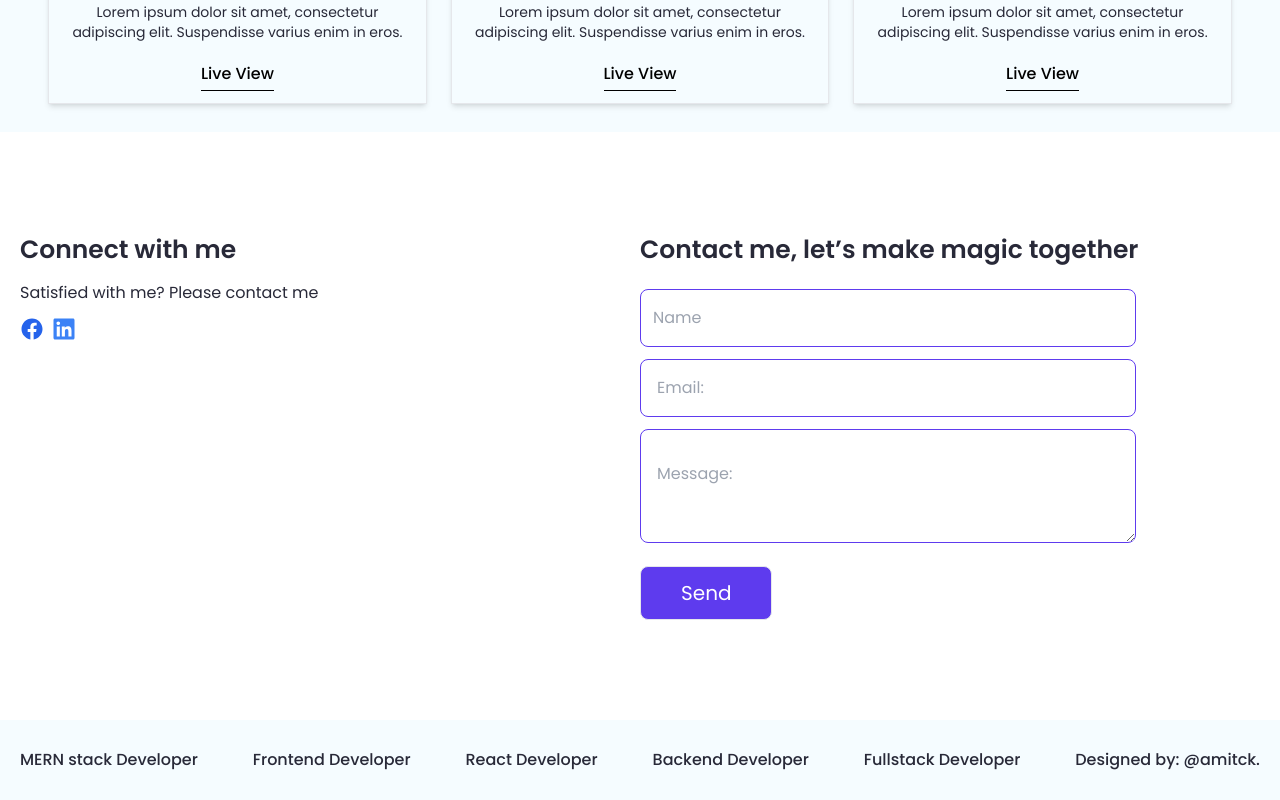
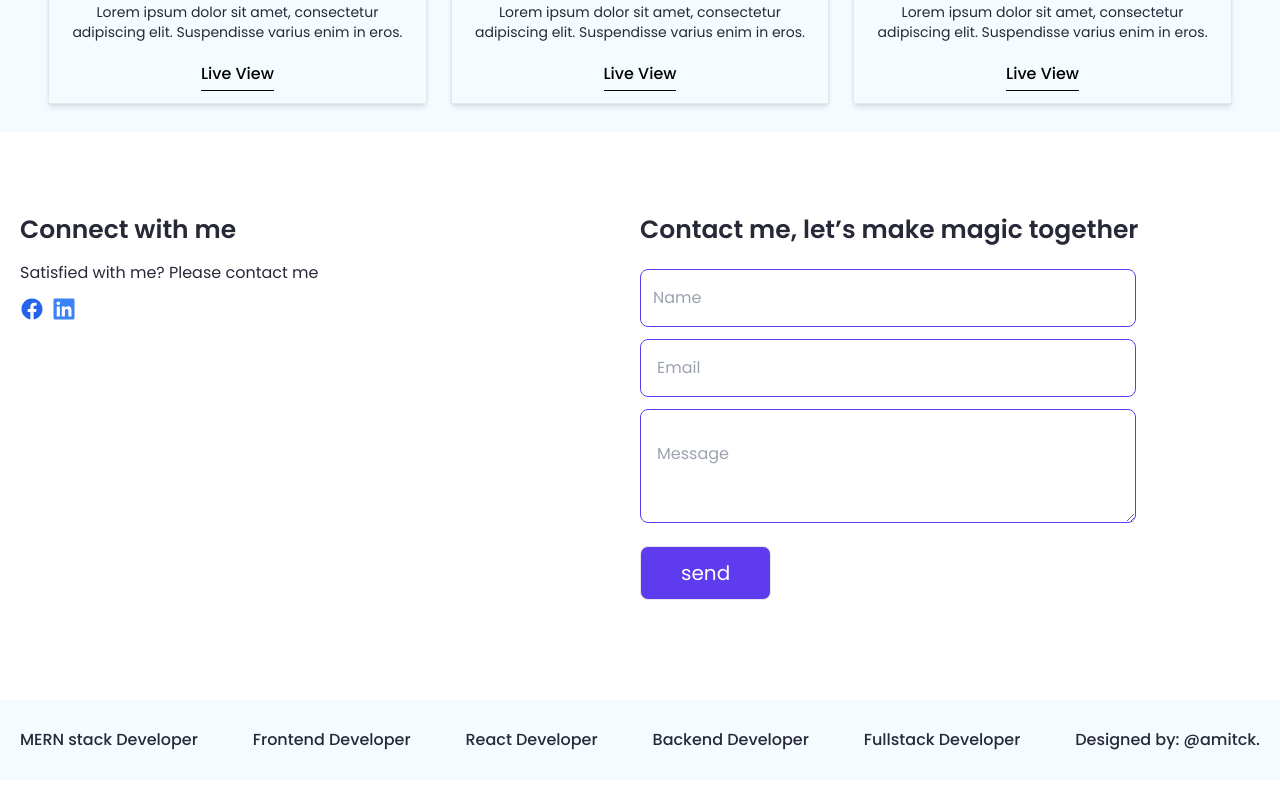
Before and after one commit to amitchackroborty04/Portfolio, a React (Vite) app: page / in a window 1280 px wide. Shown: the part 3243-4043 px from the top of the page. Built offline with nearby package versions, Linux system fonts and the light colour scheme.

Commit message:
newupdate

```diff
--- a/index.html
+++ b/index.html
@@ -20,5 +20,15 @@
     <script>
       AOS.init();
     </script>
+    <script type="text/javascript"
+    src="https://cdn.jsdelivr.net/npm/@emailjs/browser@4/dist/email.min.js">
+</script>
+<script type="text/javascript">
+(function(){
+  emailjs.init({
+    publicKey: "xasYB_4KnWa3SlGOZ",
+  });
+})();
+</script>
   </body>
 </html>
--- a/package.json
+++ b/package.json
@@ -10,12 +10,14 @@
     "preview": "vite preview"
   },
   "dependencies": {
+    "@emailjs/browser": "^4.4.1",
     "aos": "^2.3.4",
     "react": "^18.3.1",
     "react-dom": "^18.3.1",
     "react-icons": "^5.2.1",
     "react-router-dom": "^6.24.0",
-    "react-simple-typewriter": "^5.0.1"
+    "react-simple-typewriter": "^5.0.1",
+    "react-toastify": "^10.0.5"
   },
   "devDependencies": {
     "@types/react": "^18.3.3",
--- a/src/Components/Contact.jsx
+++ b/src/Components/Contact.jsx
@@ -1,15 +1,51 @@
-import React from "react";
+import React, { useRef, useState } from "react";
 import Continar from "./Continar";
 import Title from "./Title";
 import Flex from "./Flex";
 import { IoLogoFacebook } from "react-icons/io5";
 import { FaLinkedin } from "react-icons/fa6";
 import { Link } from "react-router-dom";
+import emailjs from "@emailjs/browser";
+import { ToastContainer, toast } from "react-toastify";
+import "react-toastify/dist/ReactToastify.css";
 
 const Contact = () => {
+  const form = useRef();
+  const sendEmail = (e) => {
+    e.preventDefault();
+
+    emailjs
+      .sendForm("service_l7agvbu", "template_3dzssvr", form.current, {
+        publicKey: "xasYB_4KnWa3SlGOZ",
+      })
+      .then(
+        () => {
+          console.log("SUCCESS!");
+          toast.success("🦄 massge sent success!", {
+            position: "top-right",
+            autoClose: 5000,
+          });
+        },
+        (error) => {
+          console.log("FAILED...", error.text);
+        }
+      );
+  };
   return (
-    <section className="mt-[100px]">
+    <section className="mt-[80px]">
       <Continar>
+        <ToastContainer
+          position="top-right"
+          autoClose={5000}
+          hideProgressBar={false}
+          newestOnTop={false}
+          closeOnClick
+          rtl={false}
+          pauseOnFocusLoss
+          draggable
+          pauseOnHover
+          theme="light"
+        />
 
         <Flex className="flex-wrap lg:flex-nowrap gap-y-10 mt-[30px]">
           <div
@@ -44,28 +80,35 @@ const Contact = () => {
             <h4 className="text-[25px] font-semibold text-[#282938] text-center lg:text-left">
               Contact me, let’s make magic together
             </h4>
+            <form ref={form} onSubmit={sendEmail}>
               <input
                 className="w-[80%] border border-[#5E3BEE] rounded-[8px] py-2 md:py-4 pl-3 mt-5 outline-none"
                 type="text"
+                name="user_name"
                 placeholder="Name"
               />
 
               <input
                 className="w-[80%] border border-[#5E3BEE] rounded-[8px] py-2 md:py-4 pl-4 mt-3 outline-none"
-              type="text"
-              placeholder="Email:"
+                type="email"
+                name="user_email"
+                placeholder="Email"
               />
 
               <textarea
                 className="w-[80%] border border-[#5E3BEE] rounded-[8px] py-4 lg:py-8 pl-4 mt-3 outline-none"
-              type="text"
-              placeholder="Message:"
+                name="message"
+                placeholder="Message"
               />
-            <div className=" ">
-              <button className="border py-2  lg:py-3 px-10 rounded-[8px] mt-4 text-white text-base lg:text-xl font-normal bg-[#5E3BEE] hover:scale-75 duration-300 ">
-                Send
+              <div>
+                <button
+                  value="Send"
+                  className="border py-2  lg:py-3 px-10 rounded-[8px] mt-4 text-white text-base lg:text-xl     font-normal bg-[#5E3BEE] hover:scale-75 duration-300 "
+                >
+                  send
                 </button>
               </div>
+            </form>
           </div>
         </Flex>
       </Continar>
--- a/src/Components/Navbar.jsx
+++ b/src/Components/Navbar.jsx
@@ -103,17 +103,17 @@ const Navbar = () => {
   let handlecontact=()=>{
     if (window.innerWidth >= 1024) {
       window.scroll({
-        top: 3400,
+        top: 3350,
         behavior: "smooth",
       });
     } else if (window.innerWidth >= 768) {
       window.scroll({
-        top: 6900,
+        top:7300,
         behavior: "smooth",
       });
     } else if (window.innerWidth >= 736) {
       window.scroll({
-        top: 6380,
+        top: 6300,
         behavior: "smooth",
       });
     } else if (window.innerWidth >= 734) {
@@ -156,7 +156,7 @@ const Navbar = () => {
           <span>
             <RiMenuLine
               onClick={handlemenu}
-              className="text-2xl lg:hidden cursor-pointer absolute top-[22px] right-2"
+              className="text-2xl lg:hidden cursor-pointer absolute top-[18px] right-2"
             />
           </span>
           <div>
```
Also changed, not shown: 1 other file (tests, documents, lock files or other folders). Lines whose indentation alone changed are shown as unchanged.
